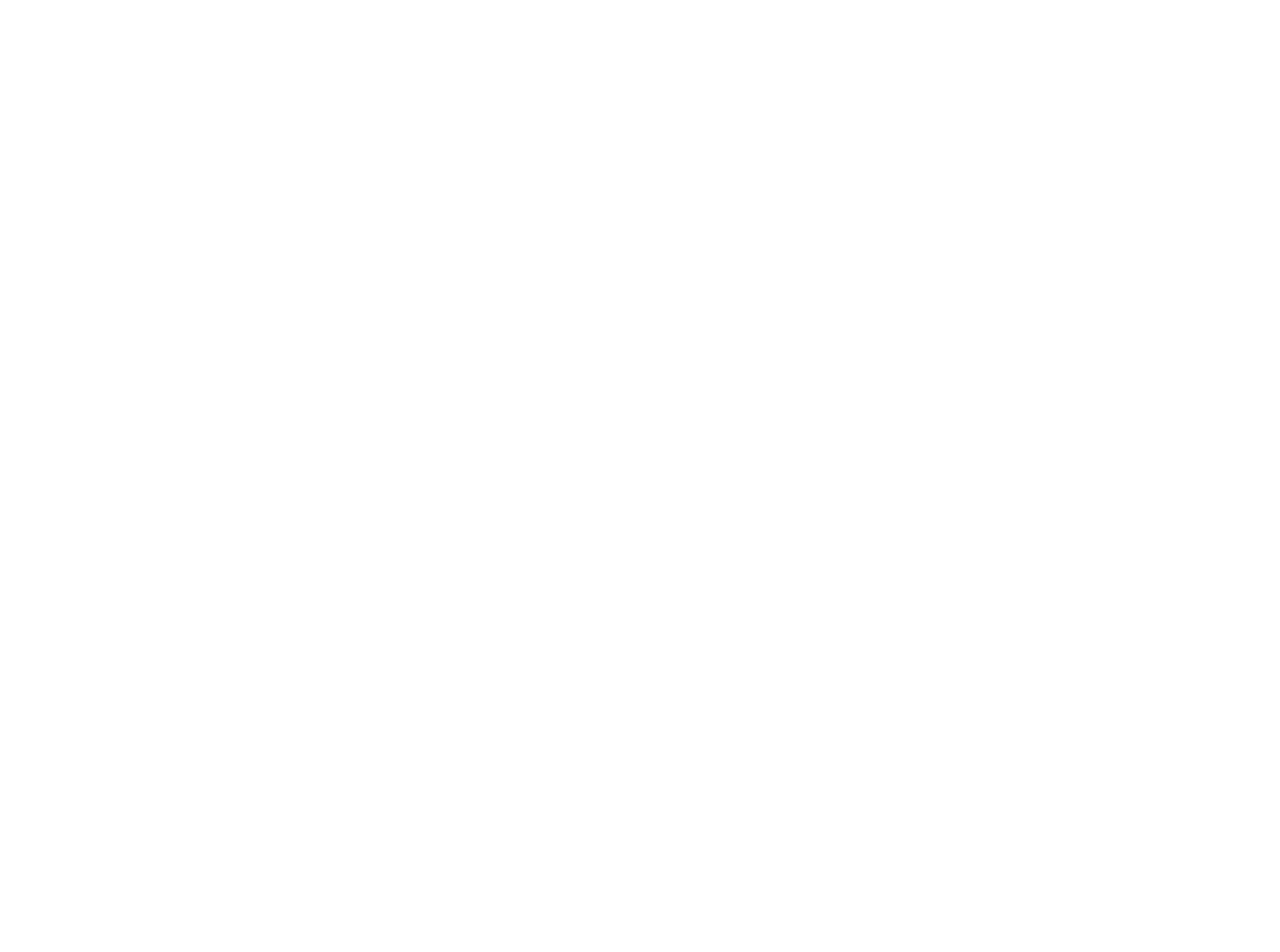
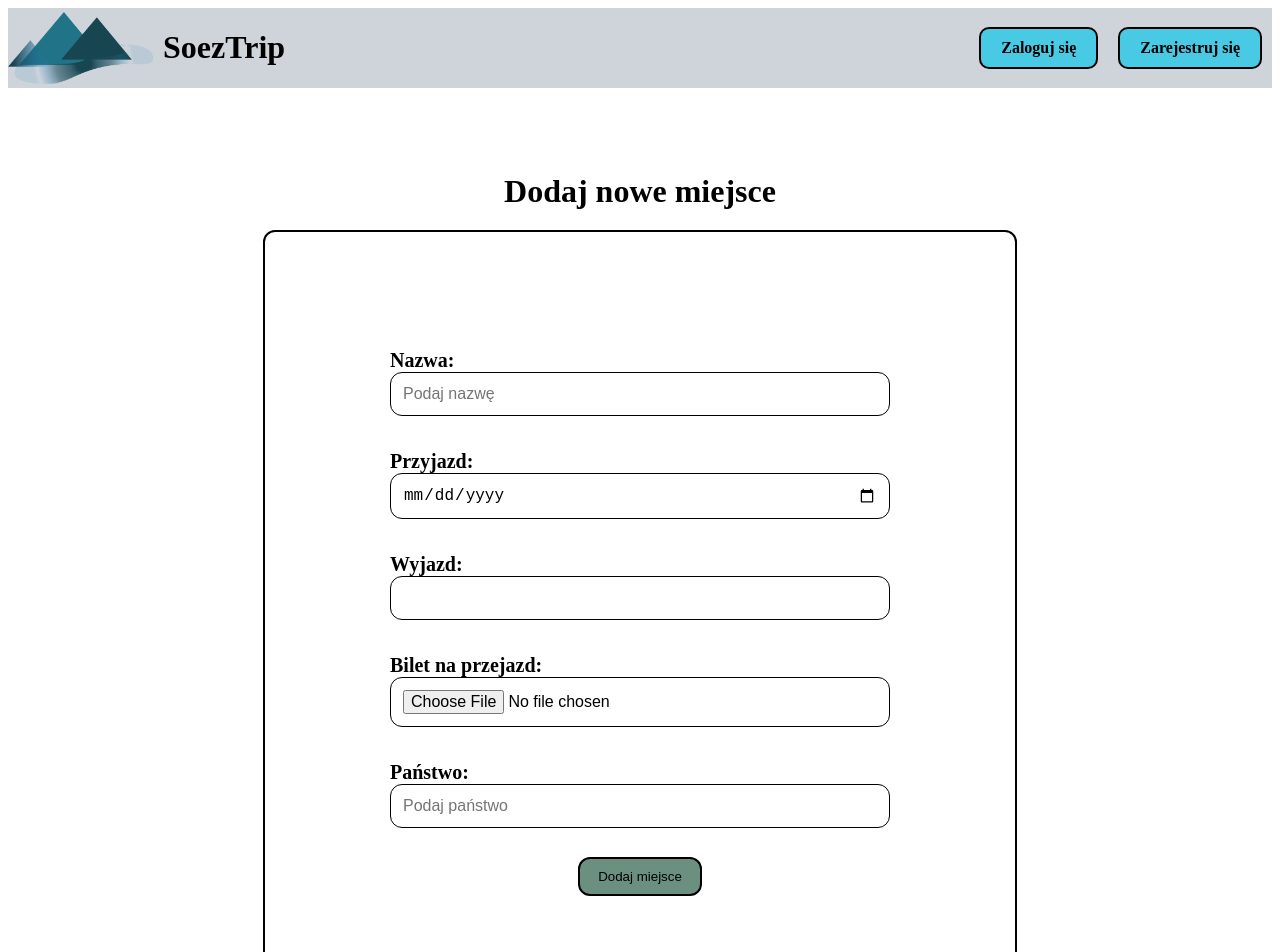
Before and after one commit to KarpinskiMarek/SOEZ, a React (Create React App) app in the folder soez_react/: page /trips/places/new in a window 1280 px wide. Before the commit this address had no page. Shown: the top 952 px of the page. Before the commit the page ends 800 px from the top, so only its background shows below. Built offline with nearby package versions, Linux system fonts and the light colour scheme; no server answers; sample sign-in values are in the browser's storage; the HTML template or start-up script is replaced by a standard one.

Commit message:
add place form, basic place details

```diff
--- a/soez_react/src/App.js
+++ b/soez_react/src/App.js
@@ -9,6 +9,8 @@
 import TripDetails from "./components/Trip/TripDetails";
 import Friends from "./components/Friends/Friends";
 import AddFriend from "./components/Friends/AddFriend";
+import Place from "./components/Place/Place";
+import NewPlace from "./components/Place/NewPlace";
 
 const App = () => {
   return (
@@ -24,6 +26,8 @@
                     <Route path={"/trips"} element={<Trips/>}/>
                     <Route path={"/trips/new"} element={<NewTrip/>}/>
                     <Route path={"/trips/details/:id"} element={<TripDetails/>} />
+                    <Route path={"/trips/places/new"} element={<NewPlace/>} />
+                    <Route path={"/trips/places/:id"} element={<Place/>} />
                     <Route path={"/friends"} element={<Friends/>} />
                     <Route path={"/friends/add"} element={<AddFriend/>} />
                 </Route>
--- /dev/null
+++ b/soez_react/src/components/Place/NewPlace.jsx
@@ -0,0 +1,32 @@
+import react from "react";
+import styled from "styled-components";
+import NewPlaceForm from "./NewPlaceForm";
+
+const NewPlaceDiv = styled.div`
+  display: flex;
+  flex-direction: column;
+  align-items: center;
+  justify-content: center;
+  min-height: 100vh;
+  max-width: 95%;
+  background-color: rgba(255, 255, 255, 0.9);
+  margin: 2rem auto;
+  border-radius: 5px;
+  padding: 2rem;
+`;
+
+const PageTitle = styled.h1`
+  font-weight: bold;
+  margin-bottom: 20px;
+`;
+
+const NewPlace = () => {
+    return(
+        <NewPlaceDiv>
+            <PageTitle>Dodaj nowe miejsce</PageTitle>
+            <NewPlaceForm/>
+        </NewPlaceDiv>
+    )
+};
+
+export default NewPlace;
--- /dev/null
+++ b/soez_react/src/components/Place/NewPlaceForm.jsx
@@ -0,0 +1,114 @@
+import React, {useState} from "react";
+import styled from "styled-components";
+import {useNavigate} from "react-router-dom";
+import TripFormGroup from "../Trip/TripFormGroup";
+
+const PlaceFrom = styled.form`
+  background-color: white;
+  padding: 7rem;
+  border-radius: 12px;
+  display: flex;
+  flex-direction: column;
+  align-items: center;
+  justify-content: center;
+  margin-left: auto;
+  margin-right: auto;
+  border: solid 2px black;
+  background-color: rgba(255,255,255,1.0);
+`;
+
+const SubmitButton = styled.button`
+  border: solid 2px black;
+  border-radius: 12px;
+  background-color: #6b9080;
+  transition: background-color 0.3s;
+  padding: 10px;
+  padding-left: 18px;
+  padding-right: 18px;
+  margin-left: 8px;
+  margin-right: 8px;
+  cursor: pointer;
+  &:hover {
+    background-color: #a4c3b2;
+  }
+`;
+
+const NewPlaceForm = () => {
+
+    const [formData, setFormData] = useState({
+        name: "",
+        arrive: "",
+        leave: "",
+        ticket: "",
+        country: ""
+    });
+
+    const [errors, setErrors] = useState({
+        name: "",
+        arrive: "",
+        leave: "",
+        ticket: "",
+        country: ""
+    });
+
+    const navigate = useNavigate();
+
+    const handleSubmit = async (event) => {
+        event.preventDefault();
+        try {
+
+        } catch (error) {
+            console.error("Error while adding new place:", error);
+        }
+    }
+
+    const validateForm = () => {
+
+    }
+
+    return (
+        <PlaceFrom onSubmit={handleSubmit}>
+            <TripFormGroup
+                labelText={"Nazwa: "}
+                type={"text"}
+                value={formData.name}
+                placeholder={"Podaj nazwę"}
+                onChange={(value) => setFormData({...formData, name: value})}
+                errorText={errors.name}
+            />
+            <TripFormGroup
+                labelText={"Przyjazd: "}
+                type={"date"}
+                value={formData.arrive}
+                onChange={(value) => setFormData({...formData, arrive: value})}
+                errorText={errors.arrive}
+            />
+            <TripFormGroup
+                labelText={"Wyjazd: "}
+                type={"text"}
+                value={formData.leave}
+                onChange={(value) => setFormData({...formData, leave: value})}
+                errorText={errors.leave}
+            />
+            <TripFormGroup
+                labelText={"Bilet na przejazd: "}
+                type={"file"}
+                value={formData.ticket}
+                onChange={(value) => setFormData({...formData, ticket: value})}
+                errorText={errors.ticket}
+            />
+            <TripFormGroup
+                labelText={"Państwo: "}
+                type={"text"}
+                value={formData.country}
+                placeholder={"Podaj państwo"}
+                onChange={(value) => setFormData({...formData, name: value})}
+                errorText={errors.country}
+            />
+            <SubmitButton type={"submit"}>Dodaj miejsce</SubmitButton>
+        </PlaceFrom>
+    )
+
+}
+
+export default NewPlaceForm;
--- /dev/null
+++ b/soez_react/src/components/Place/Place.jsx
@@ -0,0 +1,27 @@
+import react from "react";
+import styled from "styled-components";
+import PlaceMainDetails from "./PlaceMainDetails";
+
+const PlaceDiv = styled.div`
+  display: flex;
+  flex-direction: column;
+  align-items: center;
+  justify-content: center;
+  min-height: 100vh;
+  max-width: 95%;
+  background-color: rgba(255, 255, 255, 0.9);
+  margin: 2rem auto;
+  border-radius: 5px;
+  padding: 2rem;
+`;
+
+
+const Place = () => {
+    return(
+        <PlaceDiv>
+            <PlaceMainDetails/>
+        </PlaceDiv>
+    )
+}
+
+export default Place;
--- /dev/null
+++ b/soez_react/src/components/Place/PlaceMainDetails.jsx
@@ -0,0 +1,128 @@
+import React, {useState} from "react";
+import styled from "styled-components";
+import {formatDateInput} from "../../service/TripService";
+
+const PlaceInfo = styled.form`
+  display: flex;
+  flex-direction: column;
+  justify-content: center;
+  align-items: center;
+  border: solid 2px black;
+  border-radius: 5px;
+  width: 50%;
+  background-color: rgba(255, 255, 255, 1);
+  padding: 1rem;
+`;
+
+const Right = styled.div`
+  display: flex;
+  justify-content: space-between;
+  align-items: center;
+`;
+
+const PlaceName = styled.input`
+  margin: 1rem;
+  width: 400px;
+  height: 50px;
+  border: none;
+  font-size: 20px;
+  text-align: center;
+  text-decoration: underline;
+`;
+
+const PlaceDate = styled.input`
+  margin: 1rem;
+  width: 150px;
+  height: 20px;
+`;
+
+const SubmitButton = styled.button`
+  color: black;
+  font-weight: bold;
+  padding: 10px 20px;
+  border: solid black 2px;
+  border-radius: 10px;
+  margin: 10px;
+  text-decoration: none;
+  background-color: #48cae4;
+  display: inline-block;
+  cursor: pointer;
+
+  &:hover {
+    background-color: #0077b6;
+  }
+`;
+
+const PlaceMainDetails = ({ placeId }) => {
+
+    const [data, setData] = useState({
+        name: "",
+        arrive: "",
+        leave: "",
+        ticket: "",
+        country: ""
+    });
+
+    const [errors, setErrors] = useState({
+        name: "",
+        arrive: "",
+        leave: "",
+        ticket: "",
+        country: ""
+    });
+
+    const handleNameChange = (event) => {
+        const { value } = event.target;
+        setData({ ...data, name: value});
+    };
+
+    const handleArriveChange = (event) => {
+        const { value } = event.target;
+        setData( {...data, arrive: value});
+    }
+
+    const handleLeaveChange = (event) => {
+        const { value } = event.target;
+        setData( {...data, leave: value});
+    }
+
+    const handleTicketChange = (event) => {
+        const { value } = event.target;
+        setData( {...data, ticket: value});
+    }
+
+    const handleCountryChange = (event) => {
+        const { value } = event.target;
+        setData( {...data, country: value});
+    }
+
+
+
+    return(
+        <PlaceInfo>
+            <div>
+                <PlaceName
+                    type={"text"}
+                    value={data ? data.title : ''}
+                    onChange={handleNameChange}
+                />
+            </div>
+            <Right>
+                <p>Od:</p>
+                <PlaceDate
+                    type={"date"}
+                    value={data ? formatDateInput(data.arrive) : ''}
+                    onChange={handleArriveChange}
+                />
+                <PlaceDate
+                    type={"date"}
+                    value={data ? formatDateInput(data.leave) : ''}
+                    onChange={handleLeaveChange}
+                />
+            </Right>
+            <SubmitButton type={"submit"}>Zapisz</SubmitButton>
+        </PlaceInfo>
+    )
+}
+
+export default PlaceMainDetails;
--- a/soez_react/src/components/Trip/PlaceTile.jsx
+++ b/soez_react/src/components/Trip/PlaceTile.jsx
@@ -41,7 +41,7 @@
                 <h2>{dateFrom} - {dateTo}</h2>
             </Left>
             <Right>
-                <Link to={``}><CiCircleMore style={{ fontSize: "3rem", color: "black"}}/></Link>
+                <Link to={`/trips/places/${id}`}><CiCircleMore style={{ fontSize: "3rem", color: "black"}}/></Link>
                 <Link to={``}><MdDelete style={{ fontSize: "3rem", color: "black"}}/></Link>
             </Right>
         </Tile>
--- a/soez_react/src/components/Trip/TripPlaces.jsx
+++ b/soez_react/src/components/Trip/TripPlaces.jsx
@@ -31,7 +31,7 @@
     return(
         <MainContainer>
             <ComponentTitle>Plan podróży</ComponentTitle>
-            <CreateButton to={""} buttonText={"Dodaj miejsce"} />
+            <CreateButton to={"/trips/places/new"} buttonText={"Dodaj miejsce"} />
             <PlaceTile placeName={"Rzym"} dateFrom={"29.04.2024"} dateTo={"31.04.2024"}/>
             <PlaceTile placeName={"Bolonia"} dateFrom={"29.04.2024"} dateTo={"31.04.2024"}/>
             <PlaceTile placeName={"Bari"} dateFrom={"29.04.2024"} dateTo={"31.04.2024"}/>
```
